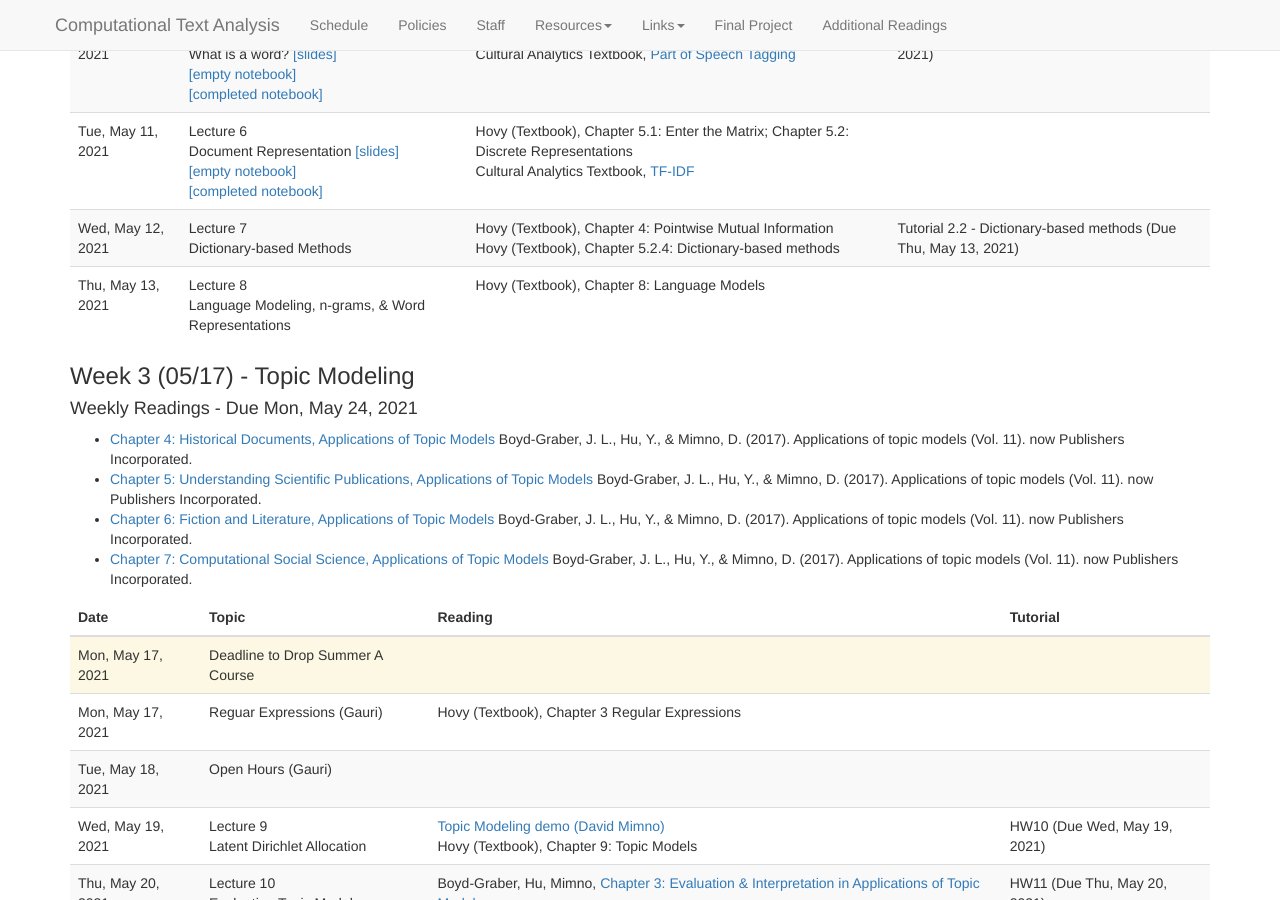
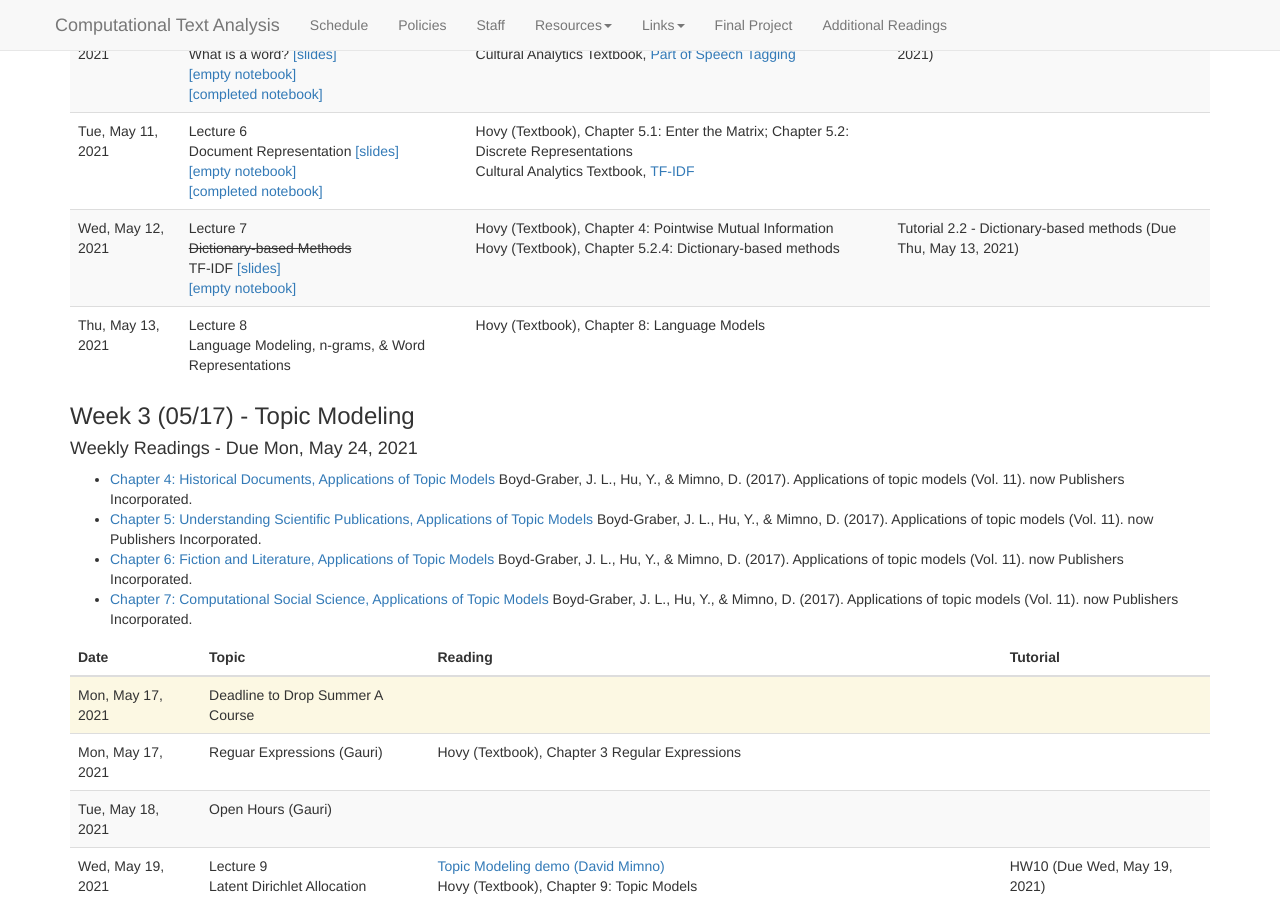
Before and after one commit to BC-COMS-2710/BC-COMS-2710.github.io, a Jekyll site: the page built from schedule.md, in a window 1280 px wide and 900 px high, scrolled down 1155 px. Built offline with Jekyll 4.4.1, drawn with Linux system fonts in a browser that asks for light colours; nearby versions of some CDN libraries.

Commit message:
schedule: lecture 7

```diff
--- a/_data/schedule.yaml
+++ b/_data/schedule.yaml
@@ -149,7 +149,9 @@
       assignments:
     -
       date: 2021-05-12
-      title: Lecture 7 <br> Dictionary-based Methods
+      title: Lecture 7 <br> <strike>Dictionary-based Methods</strike> <br> TF-IDF
+      slides: slides/07-tf_idf.pdf
+      notebook: https://coms2710.columbiajupyter2.org/hub/user-redirect/git-pull?repo=https%3A%2F%2Fgithub.com%2FBC-COMS-2710%2Fsummer21-material&urlpath=lab%2Ftree%2Fsummer21-material%2Fdemo%2FDemo01.ipynb&branch=master
       readings:
         -
           title: "Chapter 4: Pointwise Mutual Information"
```
Also changed, not shown: 1 other file.
